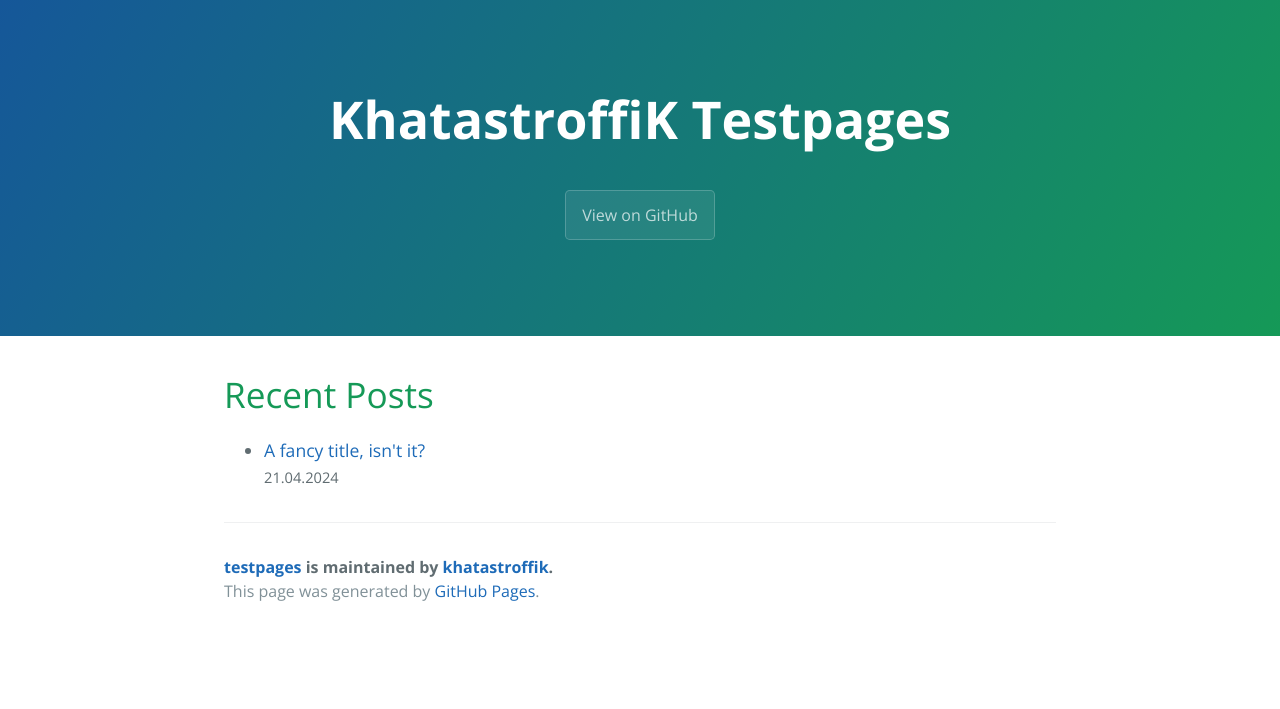
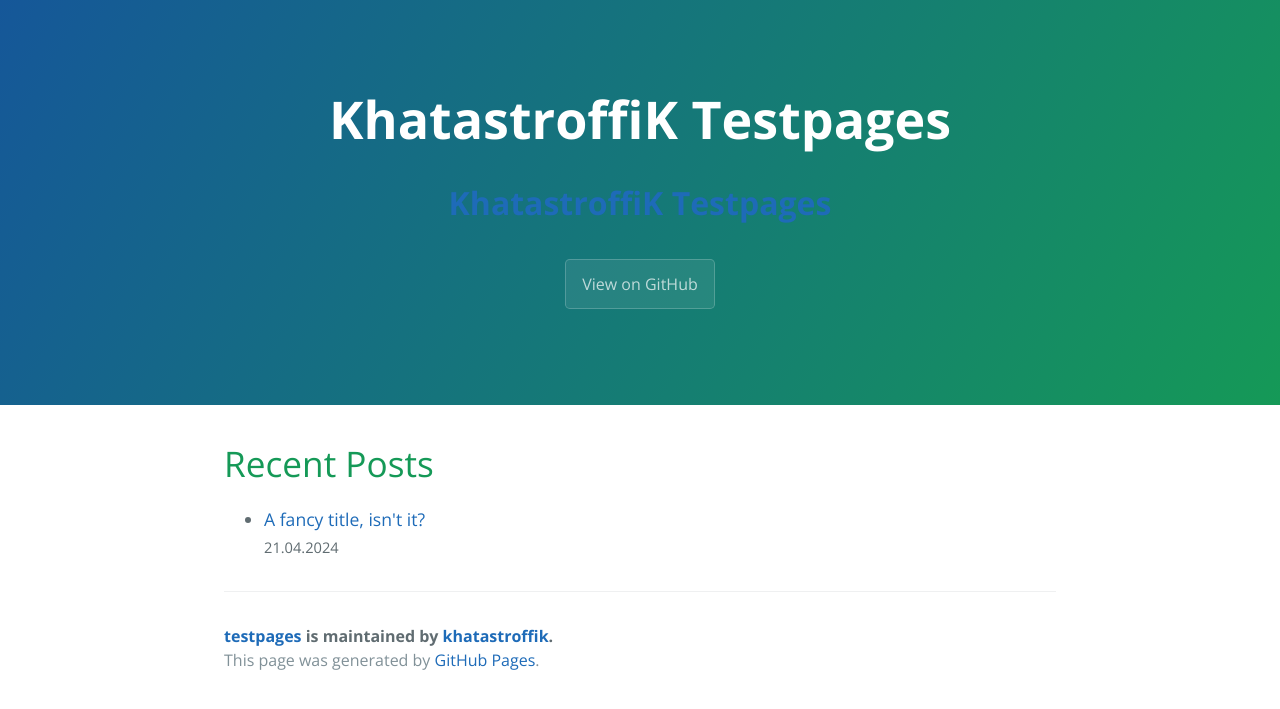
Before and after one commit to khatastroffik/testpages, a Jekyll site: the page built from index.html, in a window 1280 px wide. Shown: the top 709 px of the page. Built offline with Jekyll 4.4.1, drawn with Linux system fonts in a browser that asks for light colours; the repository's description, which GitHub fills in, is left out.

Commit message:
feat: add home link to site title

```diff
--- a/_layouts/default.html
+++ b/_layouts/default.html
@@ -15,6 +15,9 @@
 <body>
     <header class="page-header" role="banner">
         <h1 class="project-name">{{ site.title | default: site.github.repository_name }}</h1>
+        <a id="a-title" href="{{ '/' | relative_url }}">
+            <h1>{{ site.title | default: site.github.repository_name }}</h1>
+          </a>
         <h2 class="project-tagline">{{ site.description | default: site.github.project_tagline }}</h2>
         {% if site.github.is_project_page %}
         <a href="{{ site.github.repository_url }}" class="btn">View on GitHub</a>
--- a/_sass/jekyll-theme-cayman.scss
+++ b/_sass/jekyll-theme-cayman.scss
@@ -376,3 +376,7 @@
 .site-footer-credits {
   color: $blockquote-text-color;
 }
+
+#a-title {
+  text-decoration: none;
+}
```
